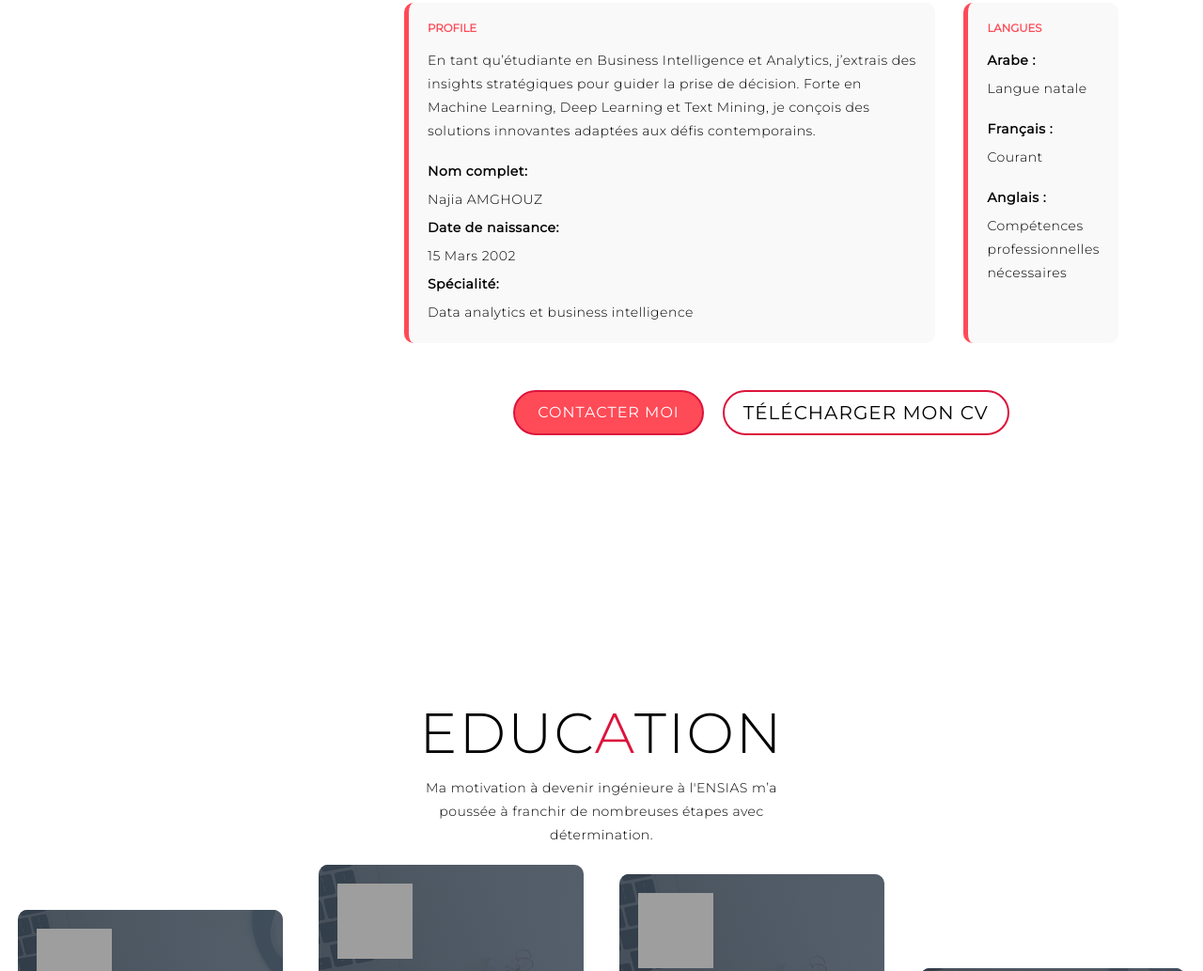
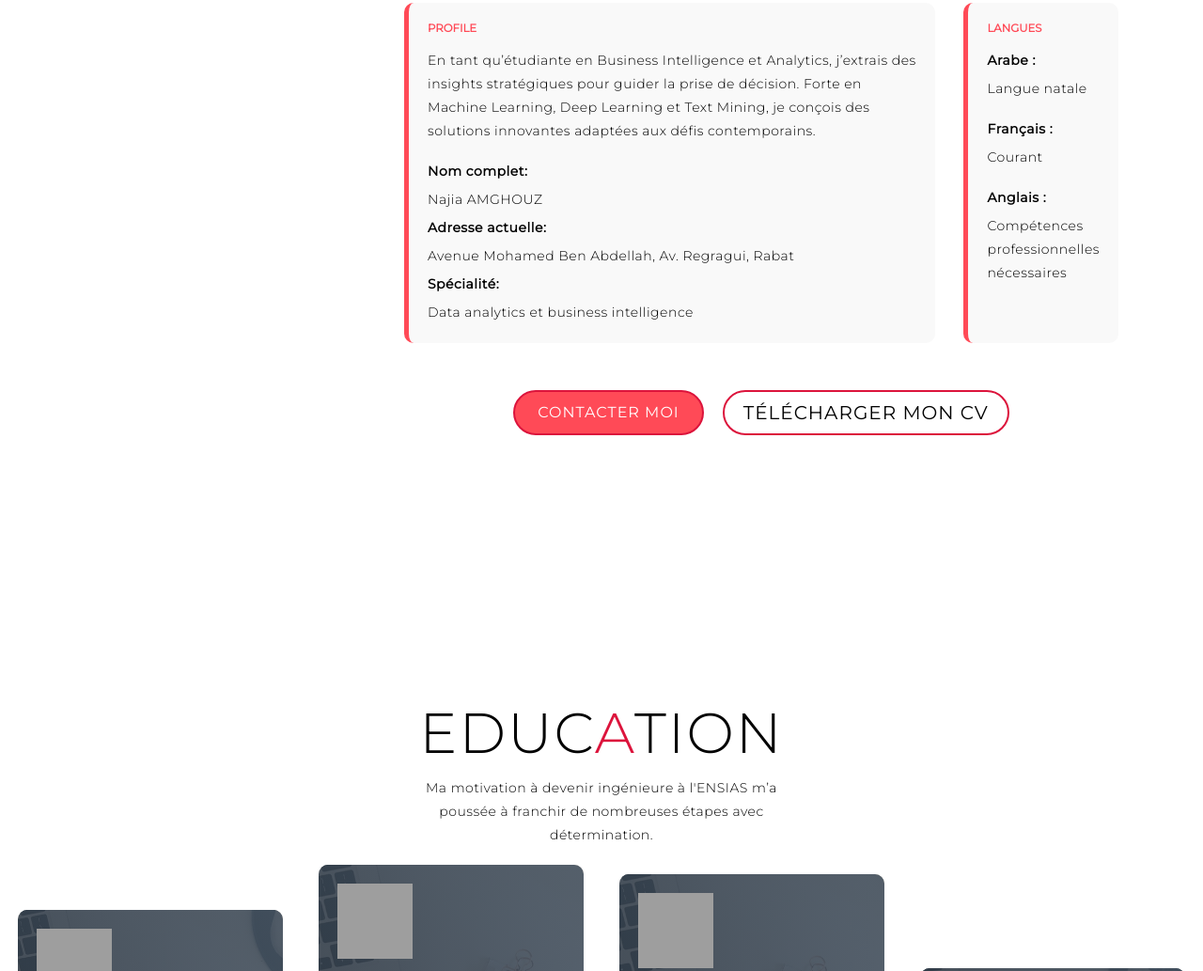
Before and after one commit to najiaamghouz/Portfolio_AMGHOUZ_NAJIA, a plain HTML site: page index.html in a window 1280 px wide. Shown: the part 1312-2345 px from the top of the page at 94% size. Drawn offline with nearby package versions, Linux system fonts and the light colour scheme; grey boxes are pictures that could not be loaded.

Commit message:
Update index.html

```diff
--- a/index.html
+++ b/index.html
@@ -86,8 +86,8 @@
             <br>
           <p><strong><strong>Nom complet:</strong></strong> </p>
           <p>Najia AMGHOUZ</p>
-          <p><strong><strong>Date de naissance:</strong></strong> </p>
-          <p>15 Mars 2002</p>
+          <p><strong><strong>Adresse actuelle:</strong></strong> </p>
+          <p>Avenue Mohamed Ben Abdellah, Av. Regragui, Rabat</p>
           <p><strong><strong>Spécialité:</strong></strong> </p>
           <p>Data analytics et business intelligence</p>
         </div>
@@ -118,7 +118,7 @@
       <!-- Boutons -->
       <div class="buttons">
         <a href="#about" class="cta" style="padding: 12px 24px; font-size: 16px; border-radius: 30px; background-color: #ff4a57; color: white; text-decoration: none;">Contacter moi</a>
-        <a href="./assets/CV_AMGHOUZ_NAJIA_SANS_PHOTO.pdf" class="cta">Télécharger mon CV</a>
+        <a href="./assets/CV_AMGHOUZ_NAJIA_SANS_PHOTO(1).pdf" class="cta">Télécharger mon CV</a>
       </div>
 
     </div>
```
